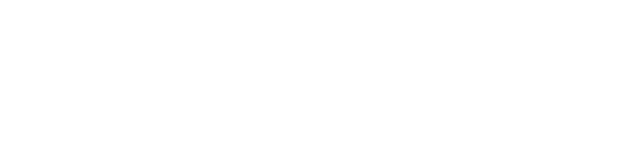
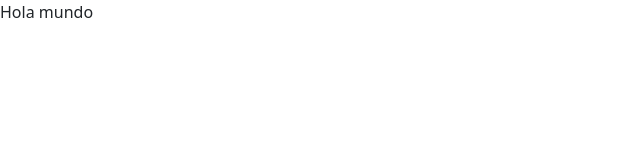
Before and after one commit to hostingjc/site-juan-diaz, a website: page index.html in a window 1280 px wide. Shown: the whole page, without its empty margins (0-640 px from the left). Drawn offline with nearby package versions, Linux system fonts and the light colour scheme.

Commit message:
primer cambia

```diff
--- a/index.html
+++ b/index.html
@@ -14,7 +14,7 @@
 <body>
 
 
-
+    Hola mundo
 
 
 
--- a/package.json
+++ b/package.json
@@ -3,7 +3,10 @@
   "version": "1.0.0",
   "description": "web de juan diaz desarrollador web",
   "main": "index.js",
+  "homepage":"https://juandiaz.co.ve",
   "scripts": {
+    "predeploy": "echo juandiaz.co.ve > ./CNAME",
+    "deploy": "gh-pages",
     "test": "echo \"Error: no test specified\" && exit 1"
   },
   "author": "juan diaz",
```
